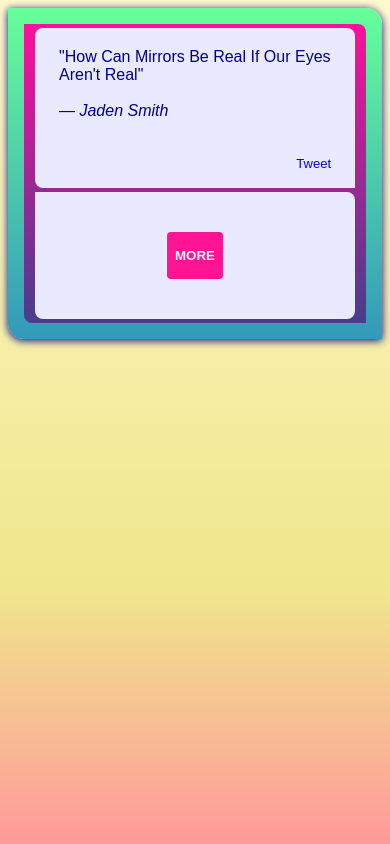
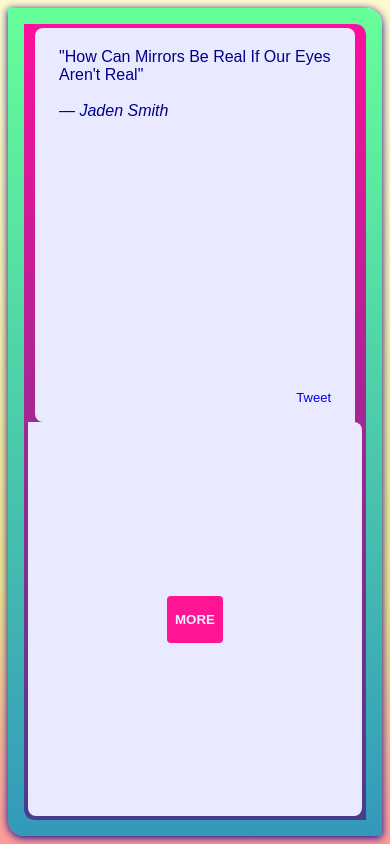
Before and after one commit to ckingbailey/random-quote-machine, a plain HTML site: page index.html in a window 390 px wide. Drawn offline with nearby package versions, Linux system fonts and the light colour scheme.

Commit message:
media queries for smaller screens

```diff
--- a/scss/style.scss
+++ b/scss/style.scss
@@ -41,14 +41,48 @@
 $wo-border: .15rem solid $wo-color2;
 $wo-shadow: 0 0 .5rem .5rem $wo-color2;
 
-html {
+@media screen and (max-width: 499px) {
+  .fake-border-box {
+    height: 100%;
+    width: 100%;
+  }
+  .main-container {
+    flex-direction: column;
+    height: 100%;
+  }
+  .quote-container, .button-container {
+    height: 50%;
+    width: auto;
+  }
+  .quote-container {
+    padding: 2.5rem;
+  }
+}
+
+@media screen and (min-width: 500px) {
+  .quote-container {
+    width: 20rem;
+  }
+  .button-container {
+    width: auto;
+  }
+}
+
+body, html {
   height: 100%;
+  box-sizing: border-box;
+  margin: 0;
 }
 
 body {
   font-family: sans-serif;
   color: $main-color;
   background: $bg-color3;
+  padding: .5rem;
+}
+
+div, q, cite, button {
+  box-sizing: inherit;
 }
 
 /*-_-*-_-*-_-*-_-
@@ -66,20 +100,6 @@
 
 }
 
-/*@media handheld and (max-width:480px), handheld and (orientation: landscape){
-  .fake-border-box{
-    flex: 0 0 auto;
-    width: 100%;
-  }
-}
-
-@media screen and (min-width:481px){
-  .fake-border-box{
-    flex: 0 0 auto;
-    width: fit-content;
-  }
-}*/
-
 .fake-border-box {
   border-radius: 0 1rem 0 1rem;
   background: $mc-bord;
@@ -90,8 +110,8 @@
 }
 
 .main-container {
-  padding: .25rem .25rem 0 0;
-  border-radius: 0 .5rem 0 .5rem;
+  padding: .25rem;
+  border-radius: 0 .65rem 0 .65rem;
   background: linear-gradient(#fc109c, #483d8b);
   display: flex;
   flex-flow: row wrap;
@@ -102,15 +122,16 @@
 .quote-container {
   position: relative;
 //  width: $q-c-flex-base;
-  margin-bottom: .25rem; margin-left: .25rem;
+  //margin-bottom: .25rem; margin-left: .25rem;
   padding: $q-c-pad;
   background: #e9e9ff;
   border-radius: $q-c-bord-rad;
-  height: $q-c-h;
+  min-height: $q-c-h;
   z-index: 1;
   flex: 0 0 auto;
   width: 20rem;
   box-sizing: border-box;
+  overflow: hidden;
 //  transition: background 1s ease-in;
 
   q{
@@ -151,16 +172,20 @@
   text-align: center;
   box-sizing: border-box;
 //  margin: $b-c-marg-t-b $b-c-marg-r $b-c-marg-t-b $b-c-marg-l;
-  margin-bottom: .25rem; margin-left: .25rem;
+//  margin-bottom: .25rem; margin-left: .25rem;
   padding: 2.5rem;
   background: #e9e9ff;
   border-radius: 0 .5rem .5rem .5rem;
   z-index: 1;
   flex: 1 0 auto;
-  max-width: 20rem;
+  //max-width: 20rem;
+  display: flex;
+  flex-flow: row nowrap;
+  align-items: center;
+  justify-content: center;
 
   button{
-//    flex: none;
+    flex: none;
     padding: 1rem .5rem;
     box-shadow: none;
     border: none;
@@ -168,6 +193,7 @@
     color: lighten($main-color, 70%);
     font-weight: 700;
     background: #ff1493;
+    //margin: auto;
 
     &:focus{
       border: none;
```
Also changed, not shown: css/style.css.
